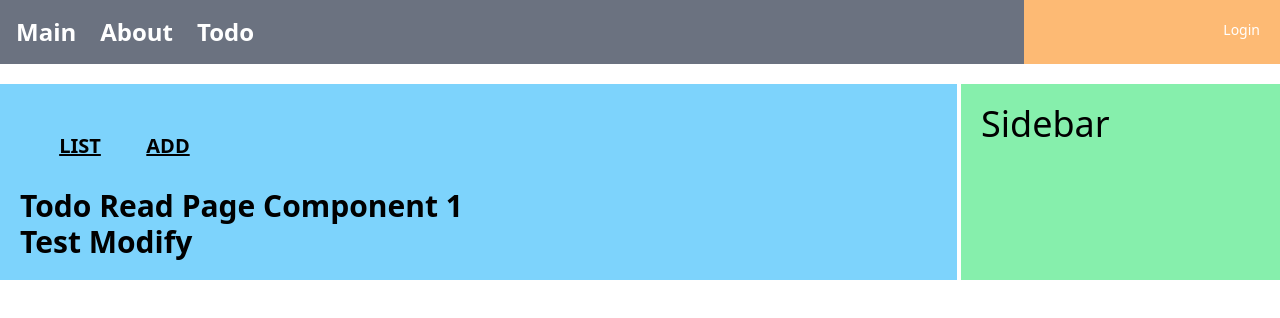
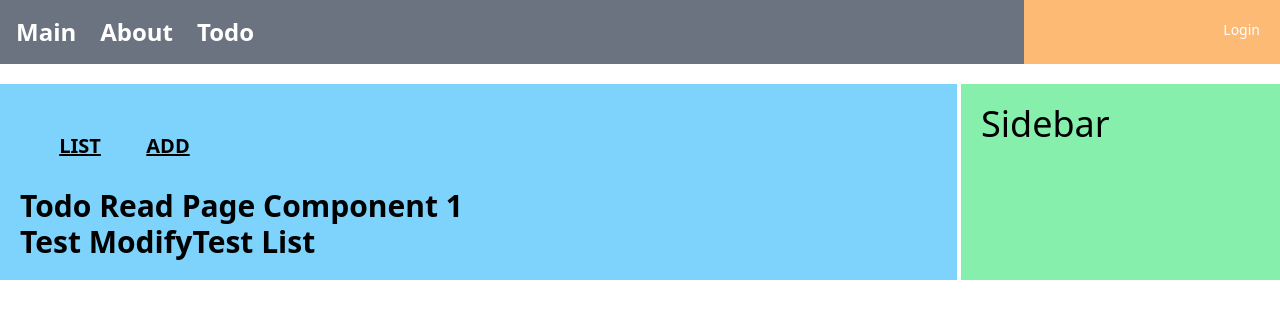
Before and after one commit to LGJ420/study1_front, a React (Create React App) app: page /todo/read/1 in a window 1280 px wide. Shown: the top 318 px of the page. Built offline with nearby package versions, Linux system fonts and the light colour scheme.

Commit message:
2.11.2 조회 -> 목록 이동

```diff
--- a/src/pages/todo/ReadPage.js
+++ b/src/pages/todo/ReadPage.js
@@ -21,11 +21,19 @@ const ReadPage = () => {
         })
     }, [tno, page, size])
 
+    const moveToList = useCallback(()=>{
+        navigate({
+            pathname: `/todo/list`,
+            search: queryStr
+        })
+    }, [page, size])
+
     return (
         <div className="text-3xl font-extrabold">
             Todo Read Page Component {tno}
             <div>
                 <button onClick={()=>moveToModify(tno)}>Test Modify</button>
+                <button onClick={()=>moveToList()}>Test List</button>
             </div>
         </div>
     );
```
